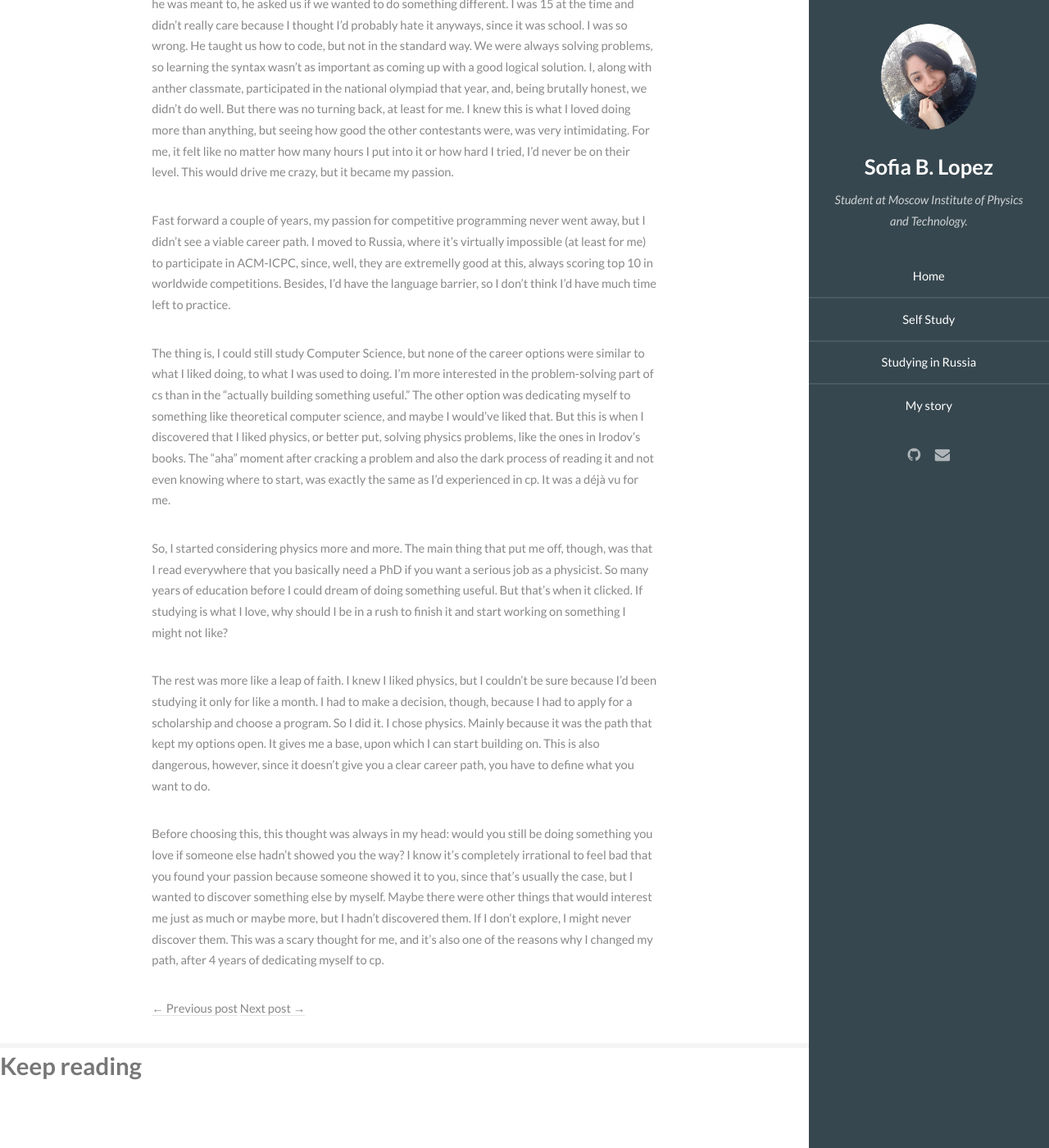
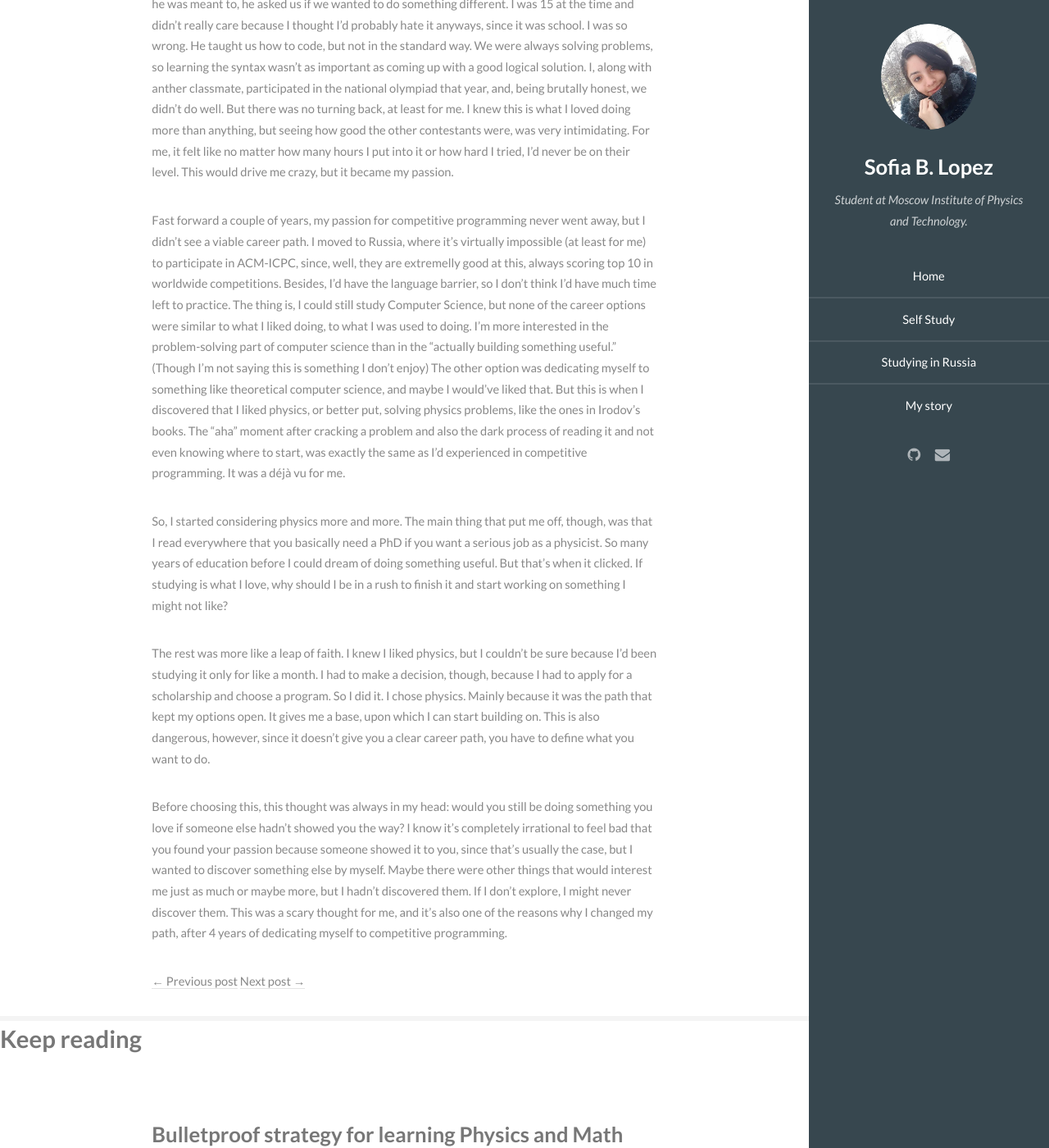
Before and after one commit to sofiabelen/sofiabelen.github.io, a Jekyll site: the page built from _posts/2019-06-27-from_programming_to_physics.md, in a window 1280 px wide and 1400 px high, scrolled down 389 px. Shown: the whole window at 82% size. Built offline with Jekyll 4.4.1, drawn with Linux system fonts in a browser that asks for light colours.

Commit message:
Fix post: From Programming to Physics

```diff
--- a/_posts/2019-06-27-from_programming_to_physics.md
+++ b/_posts/2019-06-27-from_programming_to_physics.md
@@ -6,11 +6,10 @@
 The only reason I started doing competitive programming is not because I discovered it for myself, it's because I was lucky enough to have the best of teachers, who showed it to me. His name is Claudio Paz, and he's everything a teacher should be. Instead of teaching us Ms Word, as he was meant to, he asked us if we wanted to do something different. I was 15 at the time and didn't really care because I thought I'd probably hate it anyways, since it was school. I was so wrong. He taught us how to code, but not in the standard way. We were always solving problems, so learning the syntax wasn't as important as coming up with a good logical solution. I, along with anther classmate, participated in the national olympiad that year, and, being brutally honest, we didn't do well. But there was no turning back, at least for me. I knew this is what I loved doing more than anything, but seeing how good the other contestants were, was very intimidating. For me, it felt like no matter how many hours I put into it or how hard I tried, I'd never be on their level. This would drive  me crazy, but it became my passion.
 
 Fast forward a couple of years, my passion for competitive programming never went away, but I didn't see a viable career path. I moved to Russia, where it's virtually impossible (at least for me) to participate in ACM-ICPC, since, well, they are extremelly good at this, always scoring top 10 in worldwide competitions. Besides, I'd have the language barrier, so I don't think I'd have much time left to practice.
-
-The thing is, I could still study Computer Science, but none of the career options were similar to what I liked doing, to what I was used to doing. I'm more interested in the problem-solving part of cs than in the "actually building something useful." The other option was dedicating myself to something like theoretical computer science, and maybe I would've liked that. But this is when I discovered that I liked physics, or better put, solving physics problems, like the ones in Irodov's books. The "aha" moment after cracking a problem and also the dark process of reading it and not even knowing where to start, was exactly the same as I'd experienced in cp. It was a déjà vu for me.
+The thing is, I could still study Computer Science, but none of the career options were similar to what I liked doing, to what I was used to doing. I'm more interested in the problem-solving part of computer science than in the "actually building something useful." (Though I'm not saying this is something I don't enjoy) The other option was dedicating myself to something like theoretical computer science, and maybe I would've liked that. But this is when I discovered that I liked physics, or better put, solving physics problems, like the ones in Irodov's books. The "aha" moment after cracking a problem and also the dark process of reading it and not even knowing where to start, was exactly the same as I'd experienced in competitive programming. It was a déjà vu for me.
 
 So, I started considering physics more and more. The main thing that put me off, though, was that I read everywhere that you basically need a PhD if you want a serious job as a physicist. So many years of education before I could dream of doing something useful. But that's when it clicked. If studying is what I love, why should I be in a rush to finish it and start working on something I might not like?
 
 The rest was more like a leap of faith. I knew I liked physics, but I couldn't be sure because I'd been studying it only for like a month. I had to make a decision, though, because I had to apply for a scholarship and choose a program. So I did it. I chose physics. Mainly because it was the path that kept my options open. It gives me a base, upon which I can start building on. This is also dangerous, however, since it doesn't give you a clear career path, you have to define what you want to do.
 
-Before choosing this, this thought was always in my head: would you still be doing something you love if someone else hadn't showed you the way? I know it's completely irrational to feel bad that you found your passion because someone showed it to you, since that's usually the case, but I wanted to discover something else by myself. Maybe there were other things that would interest me just as much or maybe more, but I hadn't discovered them. If I don't explore, I might never discover them. This was a scary thought for me, and it's also one of the reasons why I changed my path, after 4 years of dedicating myself to cp.
+Before choosing this, this thought was always in my head: would you still be doing something you love if someone else hadn't showed you the way? I know it's completely irrational to feel bad that you found your passion because someone showed it to you, since that's usually the case, but I wanted to discover something else by myself. Maybe there were other things that would interest me just as much or maybe more, but I hadn't discovered them. If I don't explore, I might never discover them. This was a scary thought for me, and it's also one of the reasons why I changed my path, after 4 years of dedicating myself to competitive programming.
```
